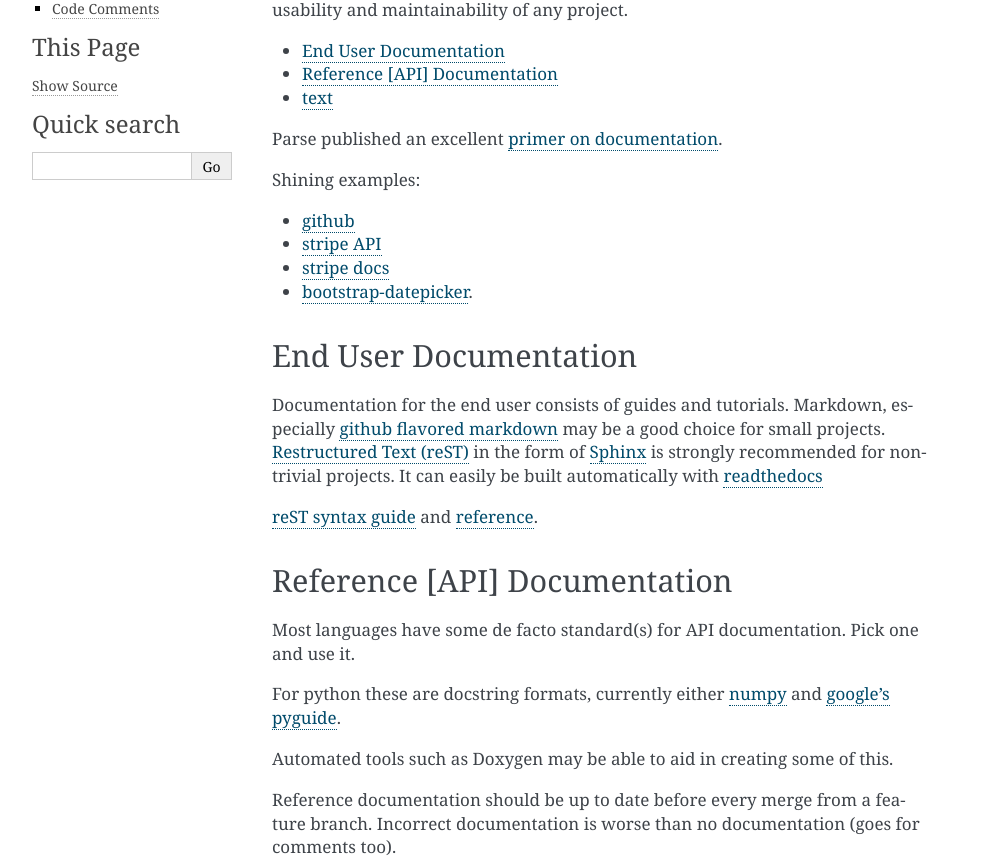
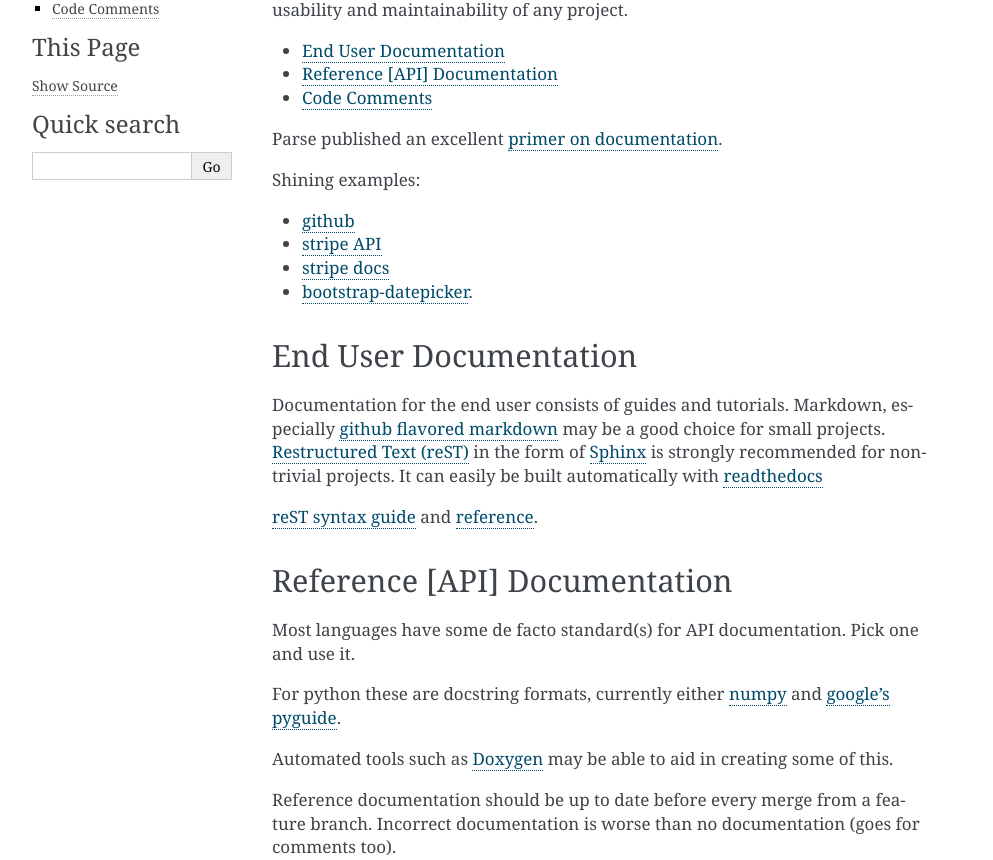
Before and after one commit to UMMS-Biocore/biocore-base, a Sphinx documentation site: the page built from docs/source/documentation.rst, in a window 1280 px wide. Shown: the part 201-1061 px from the top of the page, without its empty margins (148-1141 px from the left). Built offline with Sphinx 7.4.7, drawn with Linux system fonts in a browser that asks for light colours; pages that are not in the unit, such as notebooks, are missing from menus; part of the change alters nothing that is shown.

```diff
--- a/docs/source/documentation.rst
+++ b/docs/source/documentation.rst
@@ -12,7 +12,7 @@ the usability and maintainability of any project.
 
 * :ref:`end-user-doc`
 * :ref:`reference-doc`
-* :ref:`text <comment-doc>`
+* :ref:`comment-doc`
 
 Parse published an excellent `primer on documentation <http://blog.parse.com/learn/engineering/designing-great-api-docs/>`_.
 
@@ -53,7 +53,7 @@ For python these are docstring formats, currently either `numpy
 and `google's pyguide
 <http://google-styleguide.googlecode.com/svn/trunk/pyguide.html?showone=Comments#Comments>`_.
 
-Automated tools such as Doxygen may be able to aid in creating some of this.
+Automated tools such as `Doxygen <http://www.stack.nl/~dimitri/doxygen/>`_ may be able to aid in creating some of this.
 
 Reference documentation should be up to date before every merge from a feature
 branch. Incorrect documentation is worse than no documentation (goes for
```
